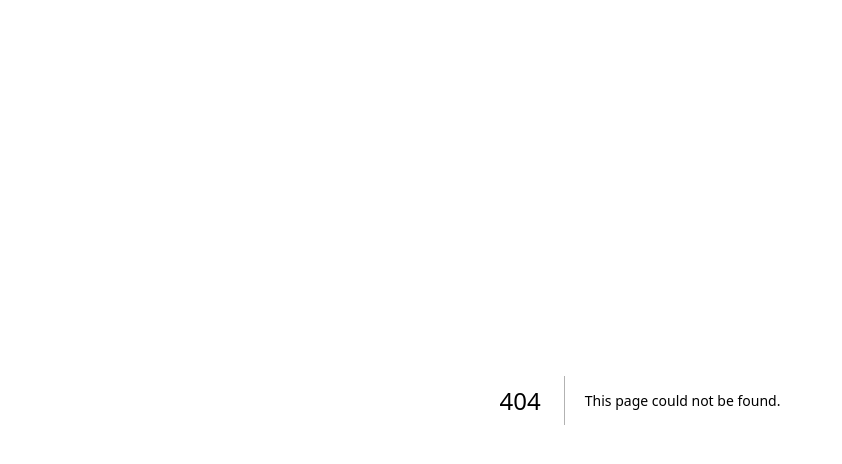
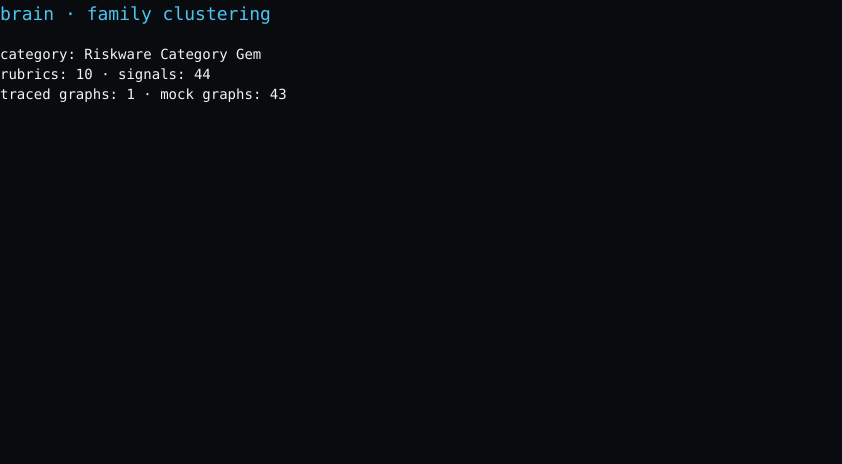
Before and after one commit to danieltinker/darkside-2.0, a Next.js app: page /brain in a window 1280 px wide. Before the commit this address had no page. Shown: the top 464 px of the page, without its empty margins (0-842 px from the left). Built offline with nearby package versions, Linux system fonts and the light colour scheme.

Commit message:
feat(brain): /brain route shell + server→client model wiring
Co-Authored-By: Claude Opus 4.8 (1M context) <noreply@anthropic.com>

```diff
--- /dev/null
+++ b/app/brain/layout.tsx
@@ -0,0 +1,7 @@
+import type { ReactNode } from "react";
+
+// Standalone, full-bleed shell — deliberately NOT importing TopNav. This window
+// is reached only by navigating to /brain and is invisible from the product tabs.
+export default function BrainLayout({ children }: { children: ReactNode }) {
+  return <div className="min-h-screen w-screen bg-bg-base text-zinc-100">{children}</div>;
+}
--- /dev/null
+++ b/app/brain/page.tsx
@@ -0,0 +1,11 @@
+import { loadModel } from "@/brain/adapter/loadModel";
+import { BrainBoard } from "@/brain/components/BrainBoard";
+
+// Server component: read gems/taxonomy on the server, hand a plain-JSON model to
+// the client board. force-dynamic keeps it simple (no caching of fs reads).
+export const dynamic = "force-dynamic";
+
+export default function BrainPage() {
+  const model = loadModel();
+  return <BrainBoard model={model} />;
+}
--- /dev/null
+++ b/brain/components/BrainBoard.tsx
@@ -0,0 +1,17 @@
+"use client";
+
+import type { BrainModel } from "@/brain/types";
+
+export function BrainBoard({ model }: { model: BrainModel }) {
+  const cat = model.categories[0];
+  const signals = cat.rubrics.reduce((n, r) => n + r.signals.length, 0);
+  const traced = cat.rubrics.flatMap((r) => r.signals).filter((s) => s.attackGraph.source === "traced").length;
+  return (
+    <div className="p-8 font-mono text-sm">
+      <h1 className="mb-4 text-lg text-accent-cyan">brain · family clustering</h1>
+      <p>category: {cat.name}</p>
+      <p>rubrics: {cat.rubrics.length} · signals: {signals}</p>
+      <p>traced graphs: {traced} · mock graphs: {signals - traced}</p>
+    </div>
+  );
+}
```
